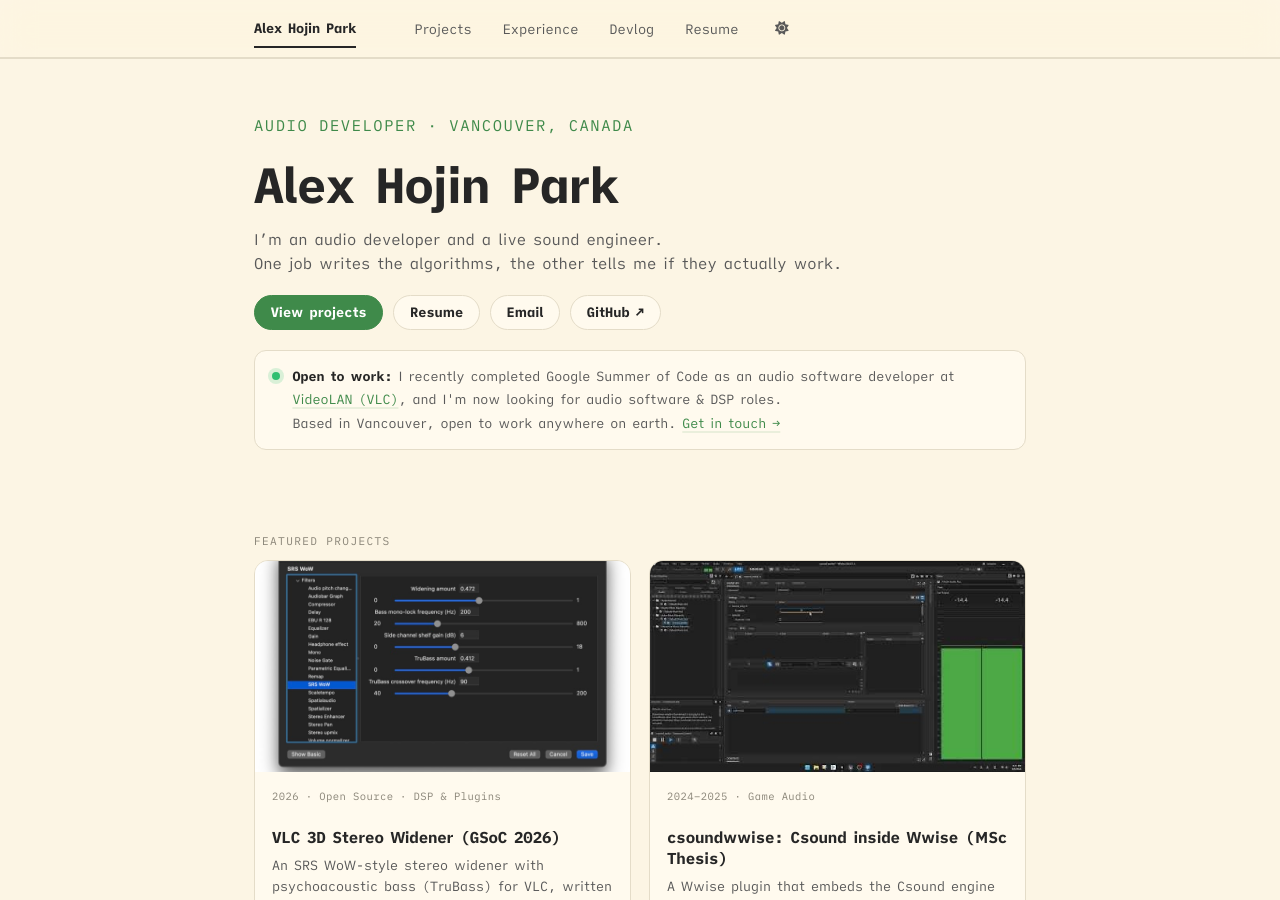
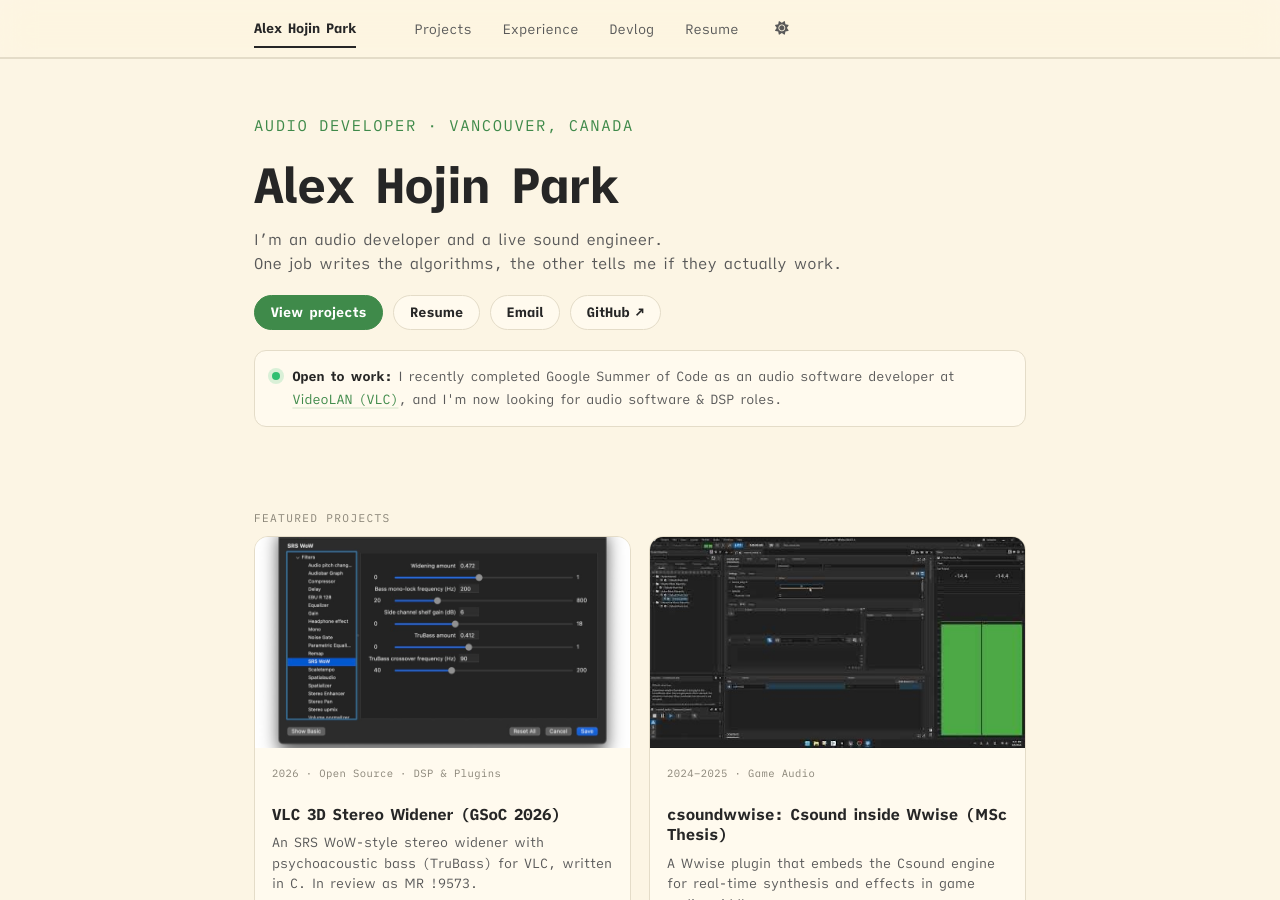
Before and after one commit to alexhojinpark/alexhojinpark.github.io, a Jekyll site: the page built from _pages/about.md, in a window 1280 px wide and 900 px high. Built offline with Jekyll 4.4.1, drawn with Linux system fonts in a browser that asks for light colours; a script bundle is joined from its source files by our own code; a style sheet for code colours, icons or effects is not loaded.

Commit message:
Shorten the Open to work note
Co-Authored-By: Claude Opus 5.5 <noreply@anthropic.com>

```diff
--- a/_pages/about.md
+++ b/_pages/about.md
@@ -22,7 +22,7 @@ redirect_from:
   </p>
   <div class="now">
     <span class="now__dot" aria-hidden="true"></span>
-    <p><strong>Open to work:</strong> I recently completed Google Summer of Code as an audio software developer at <a href="{{ base_path }}/portfolio/vlc-audio-filters/">VideoLAN (VLC)</a>, and I'm now looking for audio software &amp; DSP roles.<br>Based in Vancouver, open to work anywhere on earth. <a class="nowrap" href="mailto:alexhojinpark@gmail.com">Get in touch →</a></p>
+    <p><strong>Open to work:</strong> I recently completed Google Summer of Code as an audio software developer at <a href="{{ base_path }}/portfolio/vlc-audio-filters/">VideoLAN (VLC)</a>, and I'm now looking for audio software &amp; DSP roles.</p>
   </div>
 </section>
 
```
